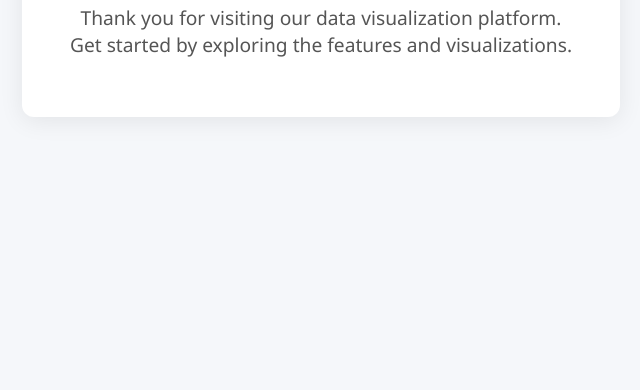
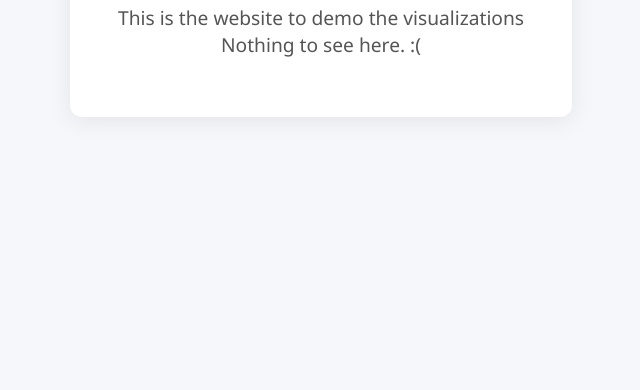
Before and after one commit to FgSurewin/gc_data_visualization, a plain HTML site: page index.html in a window 1280 px wide. Shown: the part 410-800 px from the top of the page, without its empty margins (319-959 px from the left). Drawn offline with Linux system fonts and the light colour scheme.

Commit message:
change html name

```diff
--- a/main.html
+++ b/index.html
@@ -38,8 +38,8 @@
     <div class="welcome-container">
       <h1>Welcome!</h1>
       <p>
-        Thank you for visiting our data visualization platform.<br />
-        Get started by exploring the features and visualizations.
+        This is the website to demo the visualizations<br />
+        Nothing to see here. :(
       </p>
     </div>
   </body>
```
